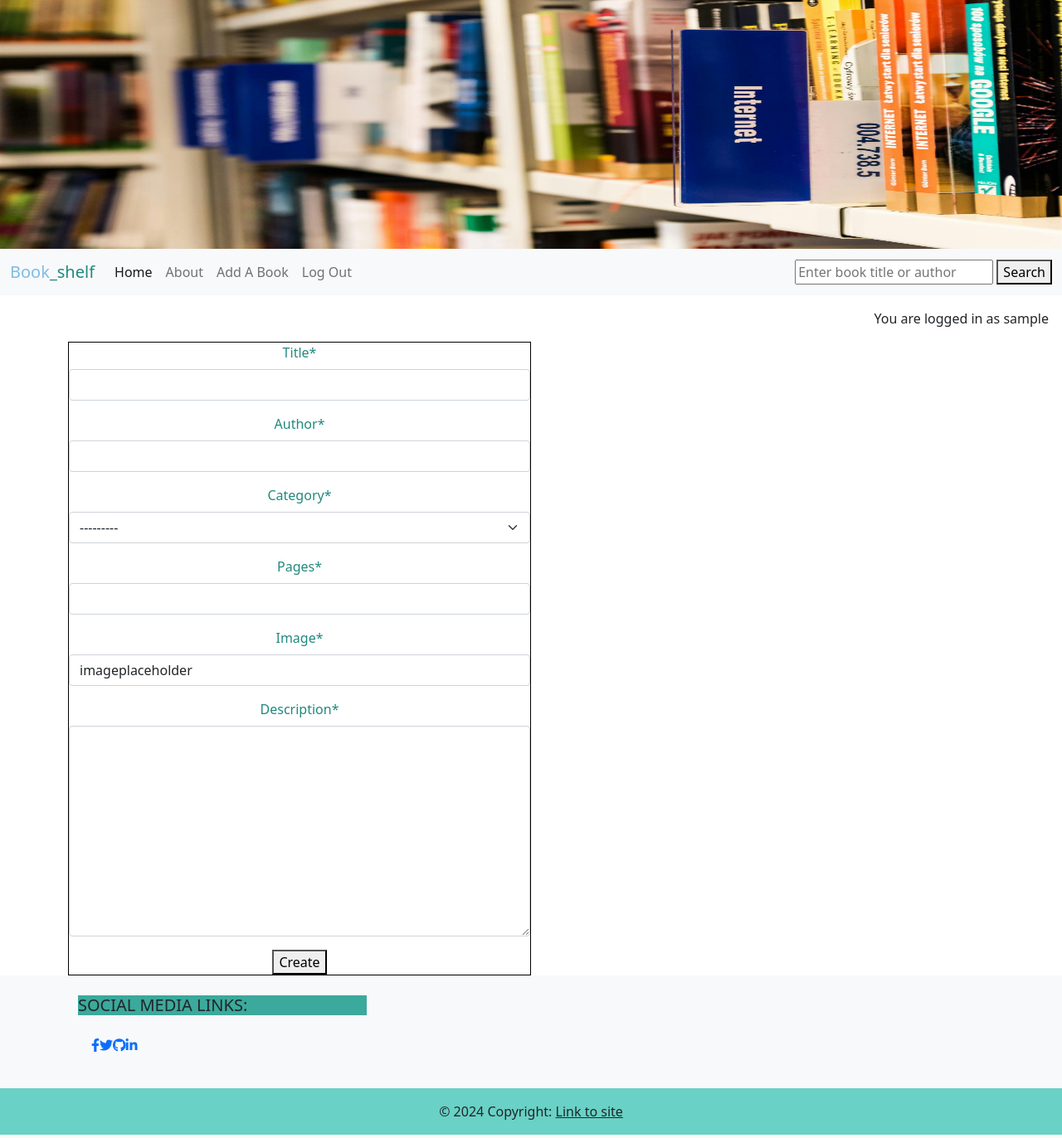
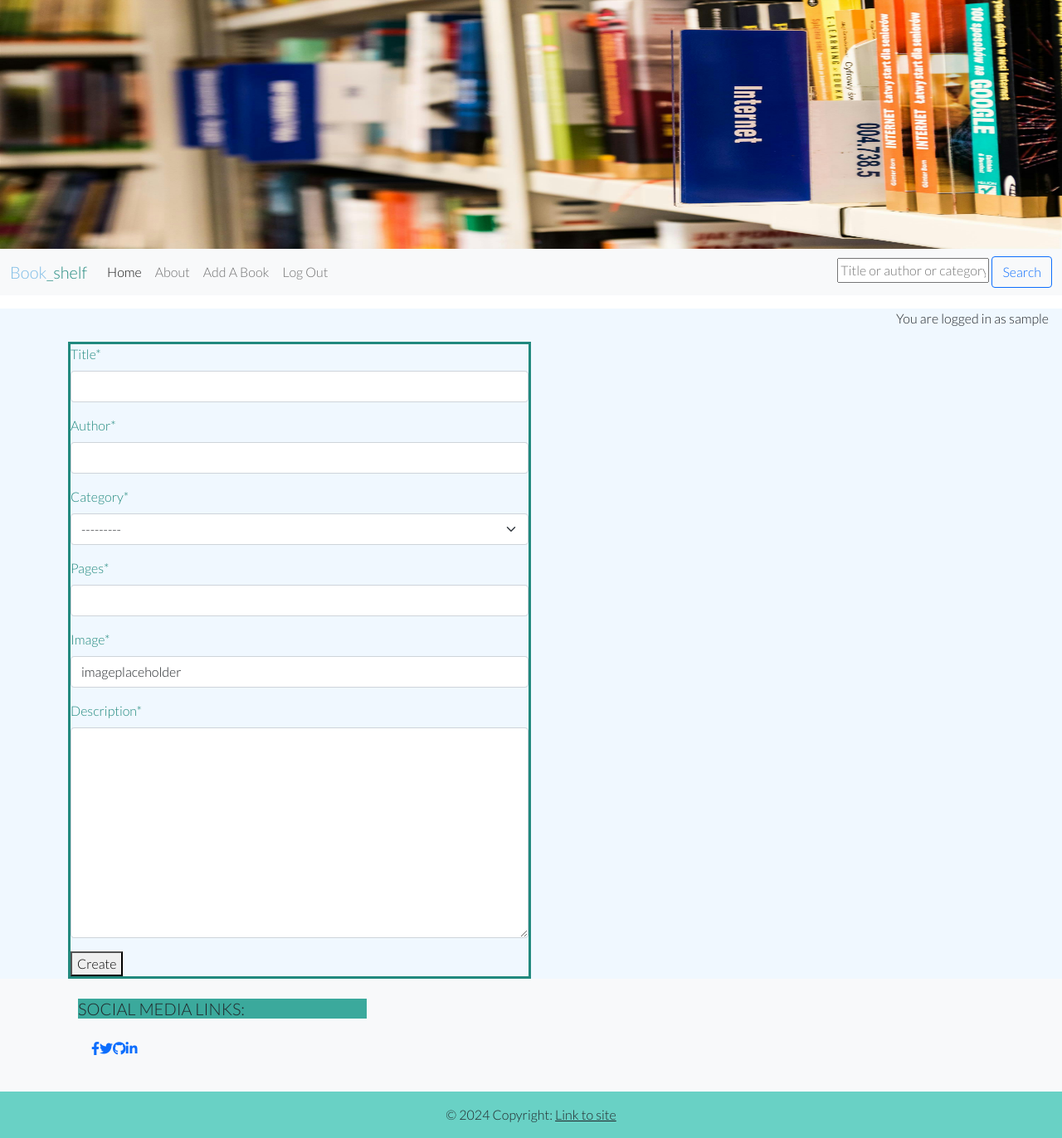
Before and after one commit to Grace-YuGuo/book-shelf-full-stack, a Django app: page /create/ in a window 1280 px wide. Shown: the whole page at 83% size. Run offline with Django 4.2, Linux system fonts and the light colour scheme; the visitor is signed in with stand-in values (Sample User, id 1); data that the repository does not hold is empty; some libraries are stand-ins or nearby versions.

Commit message:
Base.html style update

```diff
--- a/static/css/style.css
+++ b/static/css/style.css
@@ -1,3 +1,19 @@
+html,body{
+    height:100%;
+}
+
+body {
+    font-family: 'Lato', 'serif';
+}
+
+main{
+    flex:1 0 auto;
+    background-color: aliceblue;
+}
+
+footer{
+    flex-shrink:0;
+}
 .book-link{
     font-weight: 700;
     text-decoration: none;
@@ -10,7 +26,6 @@ h1{
 
 #bookForm{
     width:50%;
-    text-align: center;
     color:#21897e;
-    border: 1px black solid;
+    border: 3px #21897e solid;
 }
--- a/templates/base.html
+++ b/templates/base.html
@@ -33,14 +33,16 @@
     <!-- Navigation -->
     <nav class="navbar navbar-expand-lg navbar-light bg-light">
         <div class="container-fluid">
+            <!-- Logo -->
             <a class="navbar-brand" href="{% url 'home' %}"><span class="p2" style="color:#7EBCE6">Book</span><span
                     style="color:#21897E">_shelf</span></a>
             <button class="navbar-toggler" type="button" data-bs-toggle="collapse" data-bs-target="#navbarNav"
                 aria-controls="navbarNav" aria-expanded="false" aria-label="Toggle navigation">
                 <span class="navbar-toggler-icon"></span>
             </button>
+            <!-- Navigation items -->
             <div class="collapse navbar-collapse" id="navbarNav">
-                <ul class="navbar-nav me-auto mb-2 mb-lg-0">
+                <ul class="navbar-nav me-auto mb-1 mb-lg-0">
                     <li class="nav-item">
                         <a class="nav-link active" aria-current="page" href="{% url 'home' %}">Home</a>
                     </li>
@@ -68,9 +70,10 @@
                     {% endif %}
 
                 </ul>
+                <!-- Form for search bar -->
                 <form method="get" action="{% url 'search' %}">
-                    <input type="text" name="query" placeholder="Enter book title or author" value="{{ query }}">
-                    <button type="submit">Search</button>
+                    <input type="text" name="query" placeholder="Title or author or category" value="{{ query }}" width="600px">
+                    <button type="submit" class="btn btn-outline-primary">Search</button>
                 </form>
             </div>
         </div>
```
Also changed, not shown: 1 other file.
